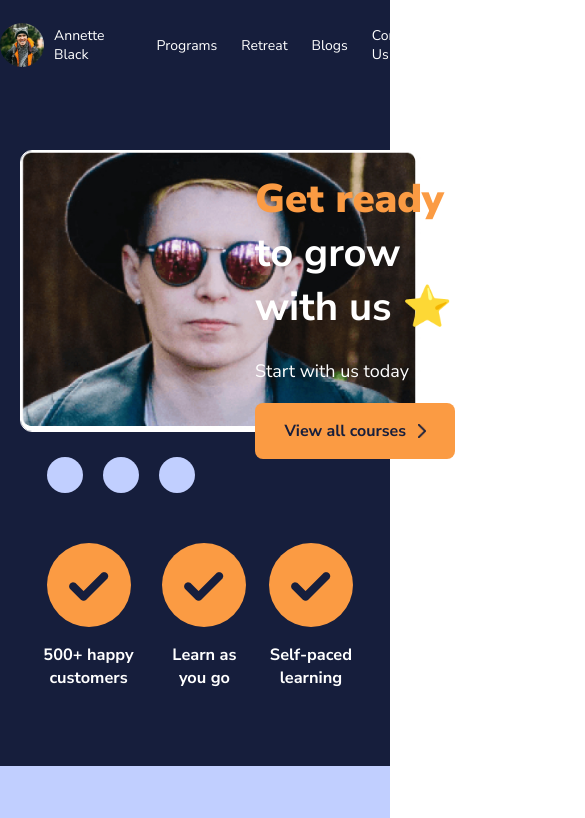
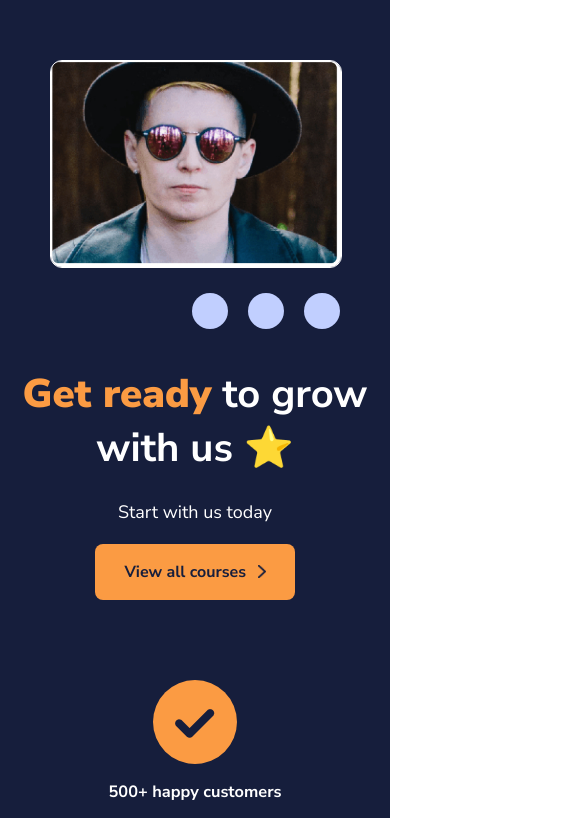
Before and after one commit to jigyasudhingra/qoohoo-task, a React (Create React App) app: page / in a window 390 px wide. Shown: the top 818 px of the page, 585 px wide, since content can reach past the window. Built offline with nearby package versions, Linux system fonts and the light colour scheme.

Commit message:
HeroContent Component - Mobile responsive done

```diff
--- a/src/components/Bootcamps/Bootcamps.css
+++ b/src/components/Bootcamps/Bootcamps.css
@@ -93,3 +93,51 @@
   font-weight: 600;
   margin-bottom: 25px;
 }
+
+.bootcamp-detail-img {
+  width: 50%;
+  text-align: center;
+}
+
+@media (max-width: 550px) {
+  .bootcamp {
+    justify-content: center;
+    padding: 30px;
+  }
+
+  .bootcamp-name {
+    padding: 10px;
+  }
+
+  .selected-bootcamp-name {
+    padding: 10px;
+  }
+  .bootcamp-detail-card {
+    display: flex;
+    flex-direction: column-reverse;
+    padding: 5px;
+  }
+  .bootcamp-details-heading {
+    font-size: 34px;
+    font-weight: 800;
+    margin-bottom: 20px;
+    margin-top: 20px;
+  }
+
+  .bootcamp-details-description {
+    font-size: 14px;
+    font-weight: 600;
+    margin-bottom: 25px;
+  }
+  .bootcamp-details {
+    width: 100%;
+    justify-content: center;
+    margin-right: 40px;
+    margin-left: 40px;
+  }
+
+  .bootcamp-detail-img {
+    width: 5%;
+    text-align: center;
+  }
+}
--- a/src/components/Bootcamps/Bootcamps.js
+++ b/src/components/Bootcamps/Bootcamps.js
@@ -50,15 +50,11 @@ const BootcampDetailCards = ({ bootcampDetail }) => {
           </div>
         </button>
       </div>
-      <div
-        style={{
-          width: "50%",
-          textAlign: "center",
-        }}
-      >
+      <div className="bootcamp-detail-img">
         <img
           style={{
-            borderRadius: 32,
+            borderRadius: 26,
+            // width: "50%",
           }}
           src={bootcampDetail.imgSrc}
           alt={bootcampDetail.name}
--- a/src/components/Header/header.css
+++ b/src/components/Header/header.css
@@ -48,3 +48,12 @@
 li {
   cursor: pointer;
 }
+
+@media (max-width: 500px) {
+  .header {
+    /* background-color: #161e3c;
+    color: white; */
+    display: none;
+    /* justify-content: space-around; */
+  }
+}
--- a/src/components/HeroContent/HeroContent.css
+++ b/src/components/HeroContent/HeroContent.css
@@ -77,3 +77,43 @@
   text-align: -webkit-center;
   color: white;
 }
+
+@media (max-width: 550px) {
+  .hero-main-content {
+    display: flex;
+    flex-direction: column;
+    align-items: center;
+  }
+
+  .three-ticks {
+    display: flex;
+    flex-direction: column;
+    justify-content: space-evenly;
+    padding-top: 30px;
+  }
+
+  .hero-main-content-right {
+    color: white;
+    align-self: center;
+    text-align: left;
+    margin-left: 0px;
+    padding-top: 50px;
+    text-align: -webkit-center;
+  }
+
+  .image {
+    border: 1px solid #ffffff;
+    border-radius: 12px;
+    width: 100%;
+    height: auto;
+    /* margin-bottom: 20px; */
+  }
+
+  .main-content {
+    width: auto;
+  }
+
+  .hero-content {
+    padding: 60px 50px;
+  }
+}
```
